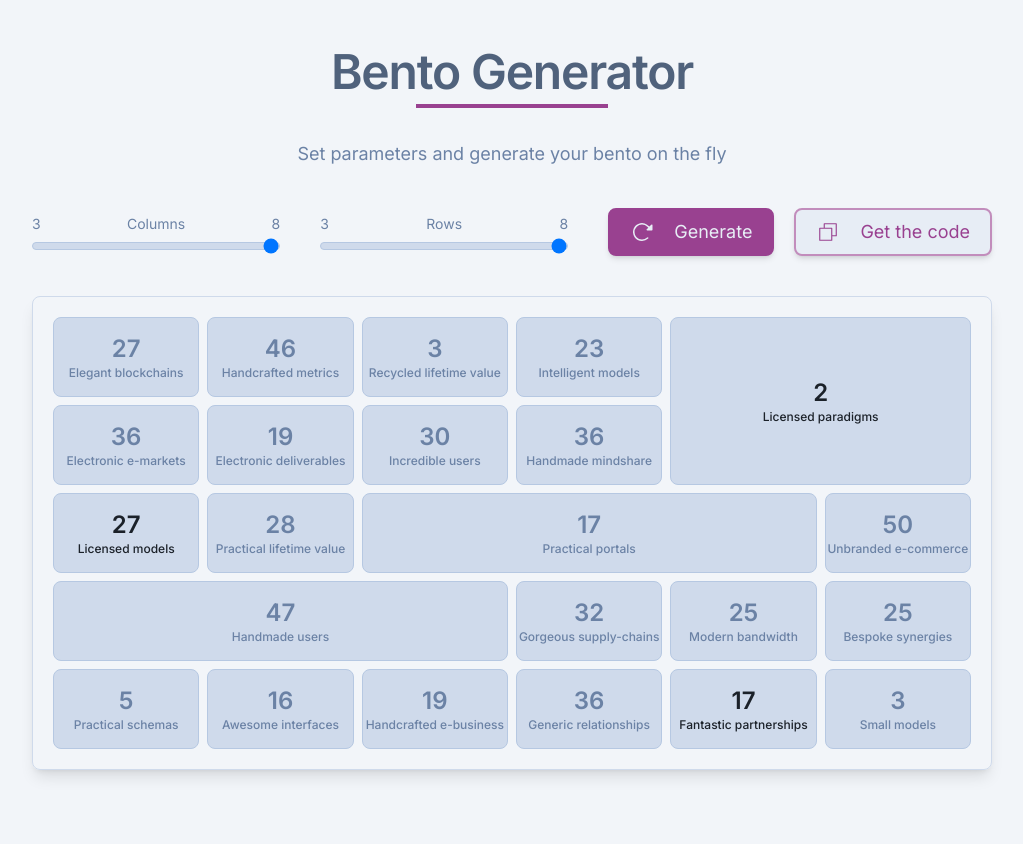
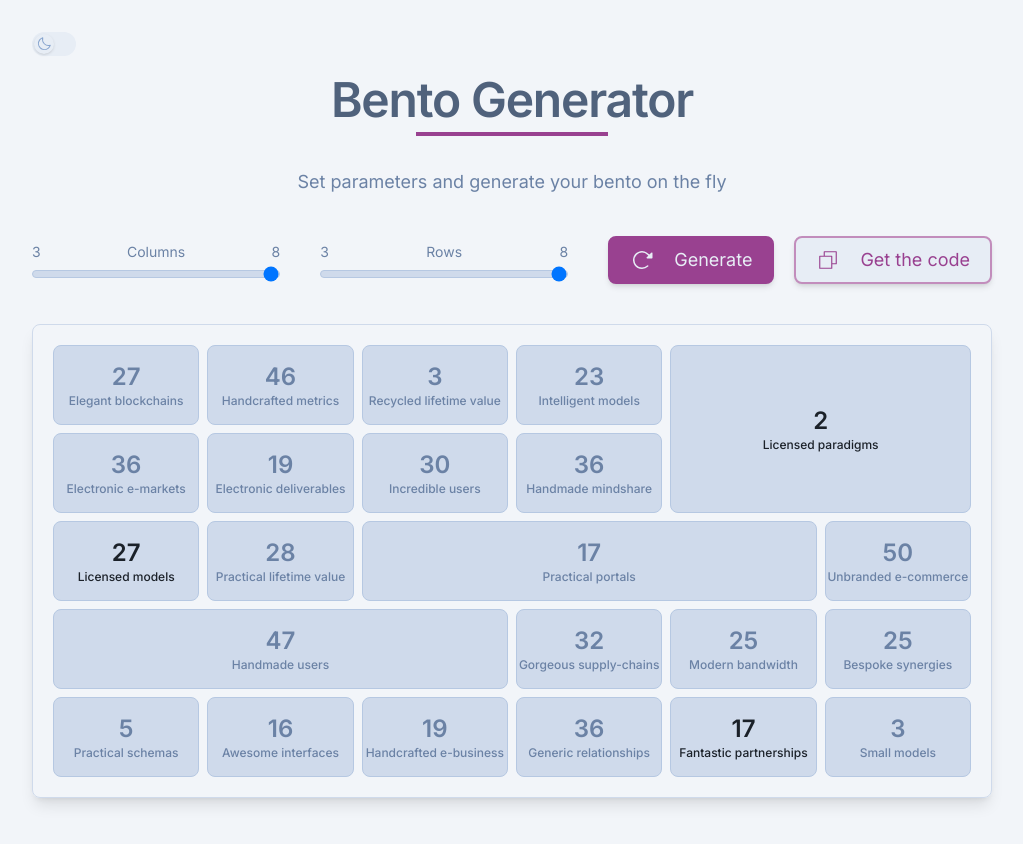
Before and after one commit to jean1591/bento-generator-legacy, a Next.js app: page / in a window 1280 px wide. Shown: the top 844 px of the page, without its empty margins (128-1151 px from the left). Built offline with nearby package versions, Linux system fonts and the light colour scheme.

Commit message:
dark mode logic

```diff
--- a/package.json
+++ b/package.json
@@ -17,6 +17,7 @@
     "@reduxjs/toolkit": "^2.2.3",
     "lodash": "^4.17.21",
     "next": "14.1.0",
+    "next-themes": "^0.3.0",
     "react": "^18",
     "react-dom": "^18",
     "react-icons": "^5.0.1",
--- /dev/null
+++ b/src/app/components/darkMode.tsx
@@ -0,0 +1,57 @@
+import { PiMoon, PiSunHorizon } from "react-icons/pi";
+
+import { useTheme } from "next-themes";
+
+import { useEffect, useState } from "react";
+import { Switch } from "@headlessui/react";
+import { classNames } from "@/utils";
+
+export const DarkMode = () => {
+  const { theme, setTheme } = useTheme();
+  const [enabled, setEnabled] = useState(false);
+
+  useEffect(() => {
+    setTheme(theme === "light" ? "dark" : "light");
+  }, [enabled]);
+
+  return (
+    <Switch
+      checked={enabled}
+      onChange={setEnabled}
+      className={classNames(
+        enabled ? "bg-polo-blue-500" : "bg-polo-blue-100",
+        "relative inline-flex h-6 w-11 flex-shrink-0 cursor-pointer rounded-full border-2 border-transparent transition-colors duration-200 ease-in-out focus:outline-none focus:ring-1 focus:ring-polo-blue-300 focus:ring-offset-2"
+      )}
+    >
+      <span
+        className={classNames(
+          enabled ? "translate-x-5" : "translate-x-0",
+          "pointer-events-none relative inline-block h-5 w-5 transform rounded-full bg-polo-blue-100 shadow ring-0 transition duration-200 ease-in-out"
+        )}
+      >
+        <span
+          className={classNames(
+            enabled
+              ? "opacity-0 duration-100 ease-out"
+              : "opacity-100 duration-200 ease-in",
+            "absolute inset-0 flex h-full w-full items-center justify-center transition-opacity text-polo-blue-500"
+          )}
+          aria-hidden="true"
+        >
+          <PiMoon/>
+        </span>
+        <span
+          className={classNames(
+            enabled
+              ? "opacity-100 duration-200 ease-in"
+              : "opacity-0 duration-100 ease-out",
+            "absolute inset-0 flex h-full w-full items-center justify-center transition-opacity text-polo-blue-500"
+          )}
+          aria-hidden="true"
+        >
+          <PiSunHorizon/>
+        </span>
+      </span>
+    </Switch>
+  );
+};
--- a/src/app/layout.tsx
+++ b/src/app/layout.tsx
@@ -4,6 +4,7 @@ import { Inter } from "next/font/google";
 import { Metadata } from "next";
 import { StoreProvider } from "./lib/store/storeProvider";
 import { classNames } from "@/utils";
+import { ThemeProvider } from "next-themes";
 
 const inter = Inter({ subsets: ["latin"] });
 
@@ -19,16 +20,18 @@ export default function RootLayout({
 }>) {
   return (
     <StoreProvider>
-      <html lang="fr">
+      <html lang="fr" suppressHydrationWarning>
         <body
           className={classNames(
             inter.className,
-            "bg-polo-blue-100/50 dark:bg-polo-blue-800 text-polo-blue-600 dark:text-polo-blue-200"
+            "bg-polo-blue-100/50 dark:bg-polo-blue-800 text-polo-blue-600 dark:text-polo-blue-200 transition ease-in-out duration-500"
           )}
         >
-          <div className="py-8 mx-auto max-w-5xl px-4 sm:px-6 lg:px-8 mb-16">
-            {children}
-          </div>
+          <ThemeProvider attribute="class">
+            <div className="py-8 mx-auto max-w-5xl px-4 sm:px-6 lg:px-8 mb-16">
+              {children}
+            </div>
+          </ThemeProvider>
         </body>
       </html>
     </StoreProvider>
--- a/src/app/page.tsx
+++ b/src/app/page.tsx
@@ -6,6 +6,7 @@ import { useEffect, useState } from "react";
 import { H1 } from "./designSystem";
 import { RootState } from "./lib/store/store";
 import { useSelector } from "react-redux";
+import { DarkMode } from "./components/darkMode";
 
 export default function Home() {
   const [isClient, setIsClient] = useState<boolean>(false);
@@ -20,6 +21,8 @@ export default function Home() {
     <div>
       {isClient ? (
         <div>
+          <DarkMode/>
+
           <H1 title="Bento Generator" />
 
           <p className="text-center text-lg">
--- a/tailwind.config.js
+++ b/tailwind.config.js
@@ -1,5 +1,6 @@
 module.exports = {
   content: ["./src/app/**/*.{js,ts,jsx,tsx}"],
+  darkMode: 'class',
   theme: {
     extend: {
       colors: {
```
Also changed, not shown: 1 other file (tests, documents, lock files or other folders).
